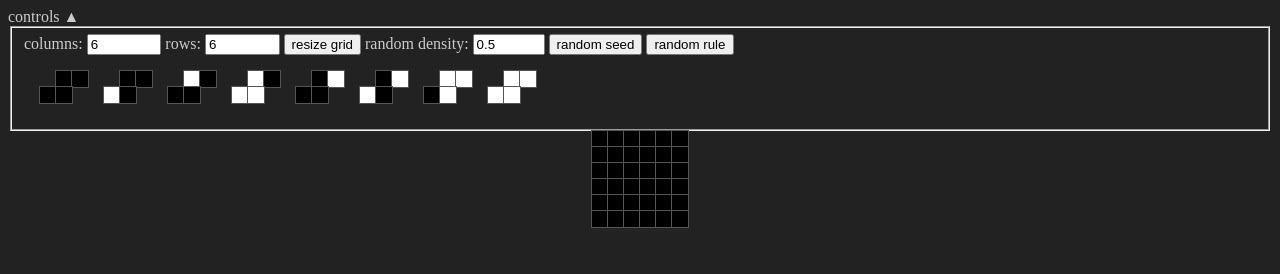
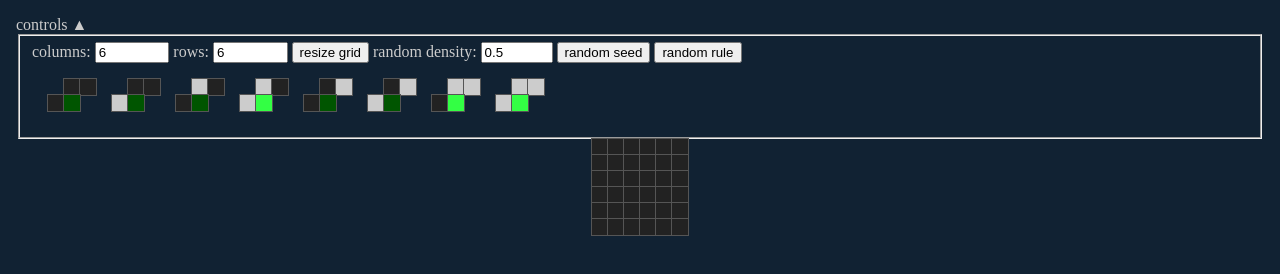
Before and after one commit to casens5/knitting, a plain HTML site: page index.html in a window 1280 px wide. Both pictures are taken after a click on the button "random rule". Drawn offline with Linux system fonts and the light colour scheme.

Commit message:
slightly prettier colors

```diff
--- a/index.html
+++ b/index.html
@@ -8,7 +8,7 @@
   </head>
 
   <body>
-    <div>
+    <main>
       <div id="controlsDrawer">
         controls
         <span id="UpArrow">▲</span>
@@ -44,7 +44,7 @@
       <div class="gridContainer">
         <div id="outputGrid"></div>
       </div>
-    </div>
+    </main>
     <script src="script.js"></script>
   </body>
 </html>
--- a/main.css
+++ b/main.css
@@ -1,7 +1,13 @@
 body {
-  background: #222;
+  background: #123;
   min-height: 100vh;
   color: #ccc;
+  padding: 0px;
+  margin: 0px;
+}
+
+main {
+  padding: 16px;
 }
 
 .gridContainer {
@@ -12,10 +18,11 @@ body {
 #outputGrid {
   display: grid;
   gap: 0;
-  height: fit-content
+  height: fit-content;
 }
 
-#rowsInput, #columnsInput {
+#rowsInput,
+#columnsInput {
   width: 5em;
 }
 
@@ -32,12 +39,12 @@ body {
 }
 
 .hidden {
-  display: none
+  display: none;
 }
 
 .row {
   display: grid;
-  width: fit-content
+  width: fit-content;
 }
 
 .no-border {
@@ -48,13 +55,21 @@ body {
 .cell {
   width: 16px;
   height: 16px;
-  outline: 1px solid #555
+  outline: 1px solid #555;
 }
 
 .live {
-  background: #fff;
+  background: #ccc;
 }
 
 .dead {
-  background: #000
+  background: #222;
 }
+
+.on {
+  background: #3f4;
+}
+
+.off {
+  background: #050;
+}
--- a/script.js
+++ b/script.js
@@ -78,15 +78,25 @@ function generateRuleDisplay(number, total) {
 
   const inputDiv = document.createElement("div");
   inputDiv.id = `rule-${number}-input`;
-  inputDiv.classList.add("cell", "dead");
+  inputDiv.classList.add("cell", "off");
   ruleContainer.append(inputDiv);
 
   ruleContainer.addEventListener("click", () => {
-    flipPixelValue(inputDiv, rule[number]);
     rule[number] = rule[number] === 0 ? 1 : 0;
+    setRuleValue(inputDiv, rule[number]);
   });
 
   return ruleContainer;
+}
+
+function setRuleValue(div, value) {
+  if (value === 0) {
+    div.classList.add("off");
+    div.classList.remove("on");
+  } else {
+    div.classList.add("on");
+    div.classList.remove("off");
+  }
 }
 
 function flipPixelValue(div, value) {
@@ -115,7 +125,7 @@ function randomRule() {
   rule.push(0);
   for (let i = 1; i < length; i++) {
     rule.push(Math.random() > 0.5 ? 1 : 0);
-    flipPixelValue($(`rule-${i}-input`), rule[i] === 1 ? 0 : 1);
+    setRuleValue($(`rule-${i}-input`), rule[i]);
   }
 }
 
```
